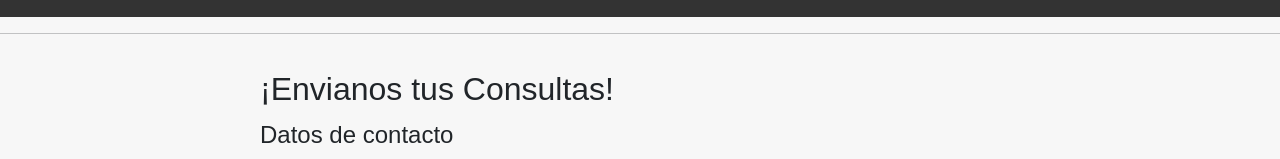
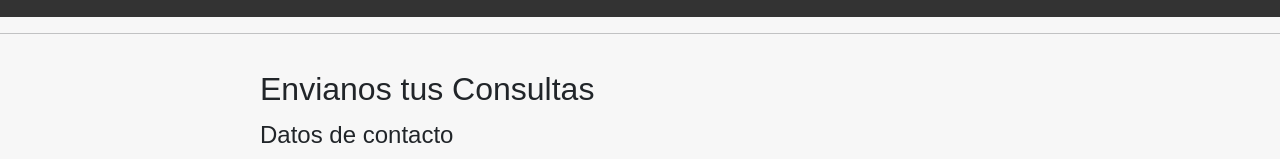
Before and after one commit to Fdignani25/PreEntrega2-Dignani, a plain HTML site: page contactos.html in a window 1280 px wide. Shown: the part 163-322 px from the top of the page. Drawn offline with nearby package versions, Linux system fonts and the light colour scheme.

Commit message:
Cambios en contactos

```diff
--- a/contactos.html
+++ b/contactos.html
@@ -31,7 +31,7 @@
     <div>
         <main>
             <section>
-                <h2>¡Envianos tus Consultas!</h2>
+                <h2>Envianos tus Consultas</h2>
                 <form action="">
                     <fieldset>
                         <legend>Datos de contacto</legend>
```
